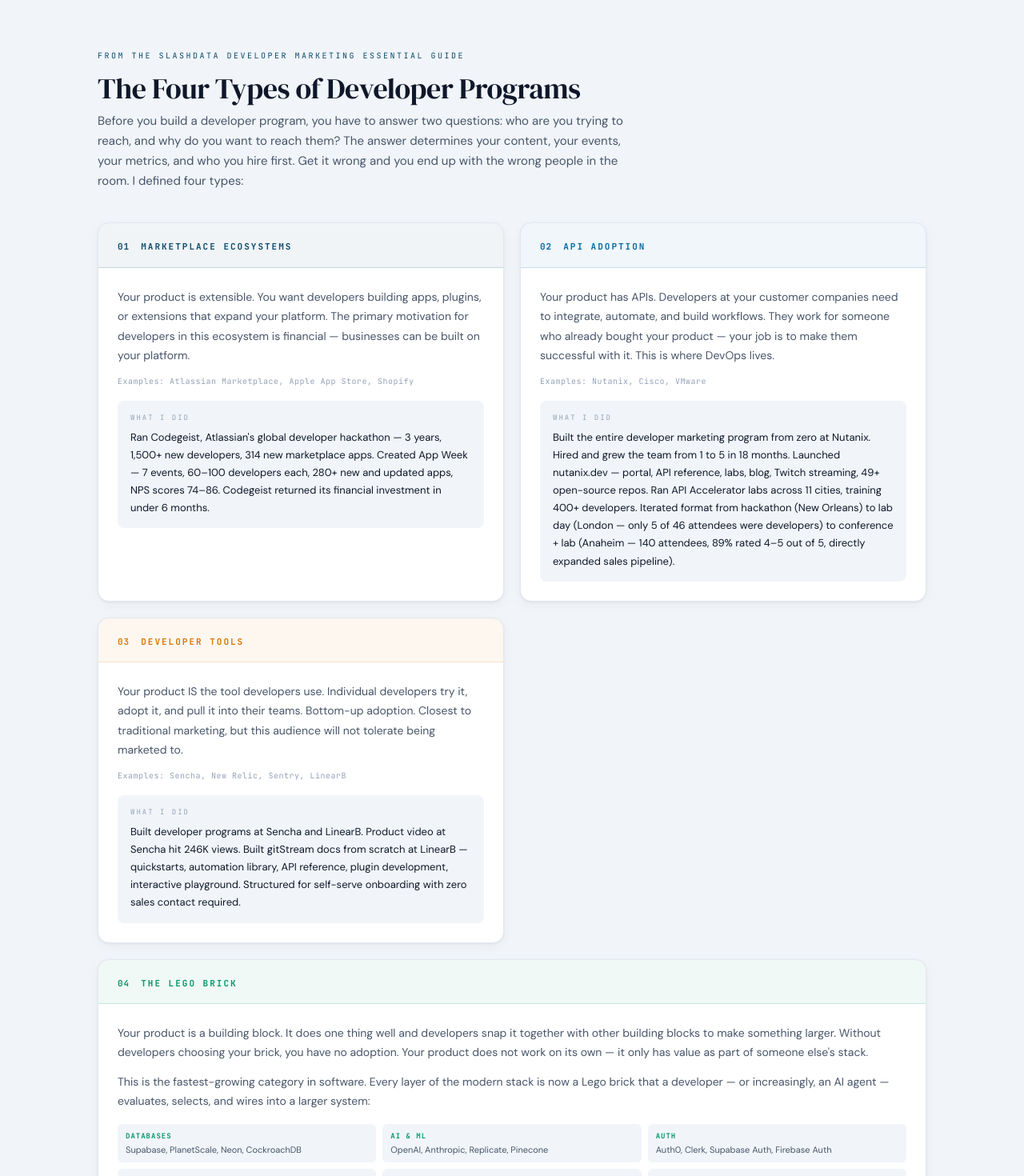
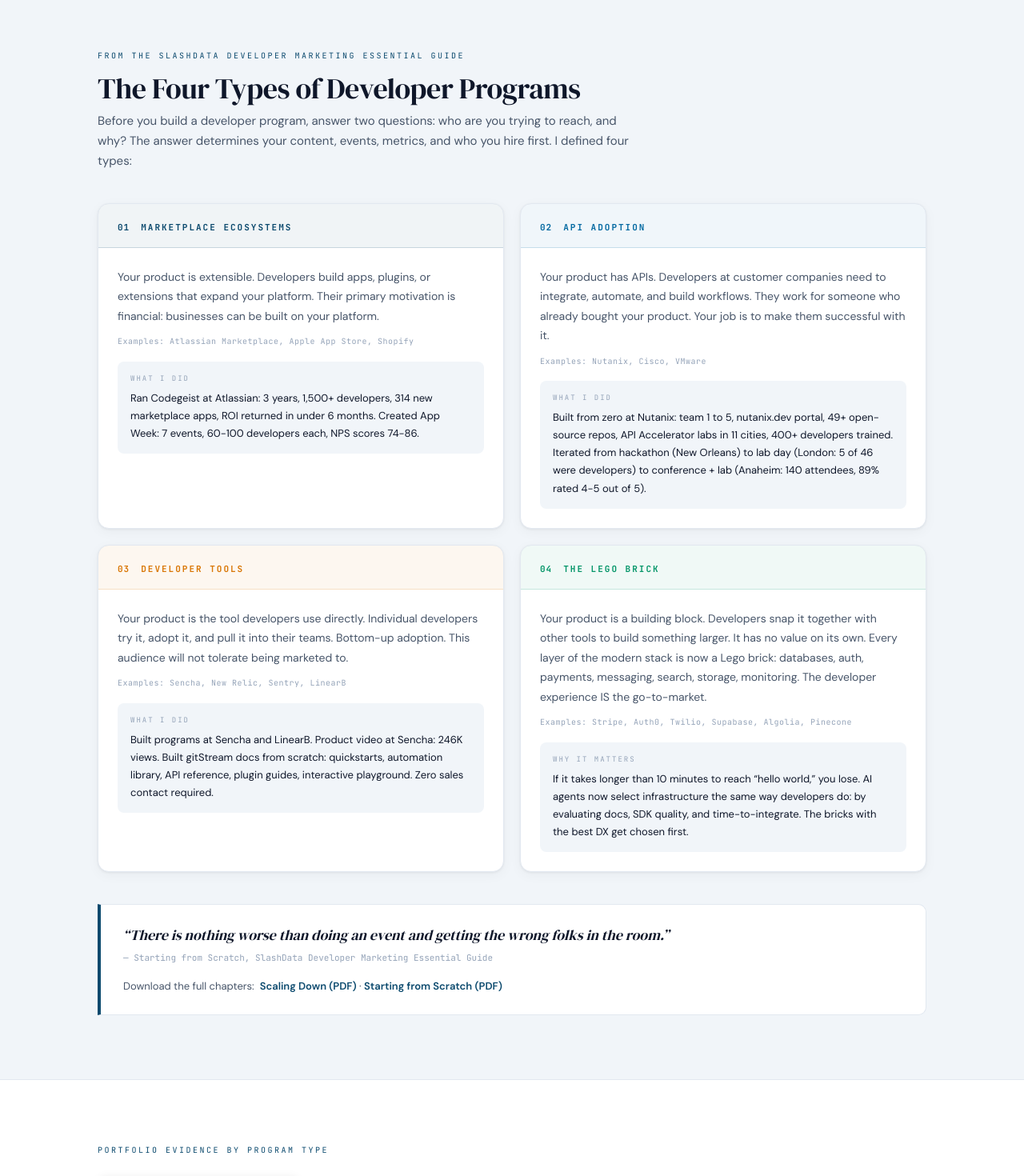
Before and after one commit to lkilpatrick/lkilpatrick_com, a Next.js app: page /impact in a window 1280 px wide. Shown: the part 380-1850 px from the top of the page at 80% size. Built offline with nearby package versions, Linux system fonts and the light colour scheme.

Commit message:
fix: four-types cards equal 2x2 grid - trim Lego Brick, remove em dashes, cut repetitive copy

```diff
--- a/app/components/ImpactHub.tsx
+++ b/app/components/ImpactHub.tsx
@@ -197,7 +197,7 @@ export default function ImpactHub() {
           <div className="ih-eyebrow" style={{ marginBottom: 12 }}>From the SlashData Developer Marketing Essential Guide</div>
           <h2 className="ih-section-title">The Four Types of Developer Programs</h2>
           <p className="ih-section-sub" style={{ marginBottom: 40, maxWidth: 680 }}>
-            Before you build a developer program, you have to answer two questions: who are you trying to reach, and why do you want to reach them? The answer determines your content, your events, your metrics, and who you hire first. Get it wrong and you end up with the wrong people in the room. I defined four types:
+Before you build a developer program, answer two questions: who are you trying to reach, and why? The answer determines your content, events, metrics, and who you hire first. I defined four types:
           </p>
 
           <div className="ih-four-grid">
@@ -208,11 +208,11 @@ export default function ImpactHub() {
                 <div className="ih-four-type" style={{ color: "var(--color-primary)" }}>MARKETPLACE ECOSYSTEMS</div>
               </div>
               <div className="ih-four-body">
-                <p className="ih-four-desc">Your product is extensible. You want developers building apps, plugins, or extensions that expand your platform. The primary motivation for developers in this ecosystem is financial — businesses can be built on your platform.</p>
+                <p className="ih-four-desc">Your product is extensible. Developers build apps, plugins, or extensions that expand your platform. Their primary motivation is financial: businesses can be built on your platform.</p>
                 <div className="ih-four-examples">Examples: Atlassian Marketplace, Apple App Store, Shopify</div>
                 <div className="ih-four-experience">
                   <div className="ih-four-exp-label">What I did</div>
-                  <p className="ih-four-exp-text">Ran Codegeist, Atlassian&apos;s global developer hackathon — 3 years, 1,500+ new developers, 314 new marketplace apps. Created App Week — 7 events, 60–100 developers each, 280+ new and updated apps, NPS scores 74–86. Codegeist returned its financial investment in under 6 months.</p>
+                  <p className="ih-four-exp-text">Ran Codegeist at Atlassian: 3 years, 1,500+ developers, 314 new marketplace apps, ROI returned in under 6 months. Created App Week: 7 events, 60-100 developers each, NPS scores 74-86.</p>
                 </div>
               </div>
             </div>
@@ -224,11 +224,11 @@ export default function ImpactHub() {
                 <div className="ih-four-type" style={{ color: "var(--color-primary-light)" }}>API ADOPTION</div>
               </div>
               <div className="ih-four-body">
-                <p className="ih-four-desc">Your product has APIs. Developers at your customer companies need to integrate, automate, and build workflows. They work for someone who already bought your product — your job is to make them successful with it. This is where DevOps lives.</p>
+                <p className="ih-four-desc">Your product has APIs. Developers at customer companies need to integrate, automate, and build workflows. They work for someone who already bought your product. Your job is to make them successful with it.</p>
                 <div className="ih-four-examples">Examples: Nutanix, Cisco, VMware</div>
                 <div className="ih-four-experience">
                   <div className="ih-four-exp-label">What I did</div>
-                  <p className="ih-four-exp-text">Built the entire developer marketing program from zero at Nutanix. Hired and grew the team from 1 to 5 in 18 months. Launched nutanix.dev — portal, API reference, labs, blog, Twitch streaming, 49+ open-source repos. Ran API Accelerator labs across 11 cities, training 400+ developers. Iterated format from hackathon (New Orleans) to lab day (London — only 5 of 46 attendees were developers) to conference + lab (Anaheim — 140 attendees, 89% rated 4–5 out of 5, directly expanded sales pipeline).</p>
+                  <p className="ih-four-exp-text">Built from zero at Nutanix: team 1 to 5, nutanix.dev portal, 49+ open-source repos, API Accelerator labs in 11 cities, 400+ developers trained. Iterated from hackathon (New Orleans) to lab day (London: 5 of 46 were developers) to conference + lab (Anaheim: 140 attendees, 89% rated 4-5 out of 5).</p>
                 </div>
               </div>
             </div>
@@ -240,44 +240,28 @@ export default function ImpactHub() {
                 <div className="ih-four-type" style={{ color: "var(--color-accent)" }}>DEVELOPER TOOLS</div>
               </div>
               <div className="ih-four-body">
-                <p className="ih-four-desc">Your product IS the tool developers use. Individual developers try it, adopt it, and pull it into their teams. Bottom-up adoption. Closest to traditional marketing, but this audience will not tolerate being marketed to.</p>
+                <p className="ih-four-desc">Your product is the tool developers use directly. Individual developers try it, adopt it, and pull it into their teams. Bottom-up adoption. This audience will not tolerate being marketed to.</p>
                 <div className="ih-four-examples">Examples: Sencha, New Relic, Sentry, LinearB</div>
                 <div className="ih-four-experience">
                   <div className="ih-four-exp-label">What I did</div>
-                  <p className="ih-four-exp-text">Built developer programs at Sencha and LinearB. Product video at Sencha hit 246K views. Built gitStream docs from scratch at LinearB — quickstarts, automation library, API reference, plugin development, interactive playground. Structured for self-serve onboarding with zero sales contact required.</p>
+                  <p className="ih-four-exp-text">Built programs at Sencha and LinearB. Product video at Sencha: 246K views. Built gitStream docs from scratch: quickstarts, automation library, API reference, plugin guides, interactive playground. Zero sales contact required.</p>
                 </div>
               </div>
             </div>
 
             {/* Card 4 */}
-            <div className="ih-four-card ih-four-card--wide">
+            <div className="ih-four-card">
               <div className="ih-four-card-header" style={{ background: "rgba(5,150,105,0.06)", borderColor: "rgba(5,150,105,0.18)" }}>
                 <div className="ih-four-num" style={{ color: "var(--color-success)" }}>04</div>
                 <div className="ih-four-type" style={{ color: "var(--color-success)" }}>THE LEGO BRICK</div>
               </div>
               <div className="ih-four-body">
-                <p className="ih-four-desc">Your product is a building block. It does one thing well and developers snap it together with other building blocks to make something larger. Without developers choosing your brick, you have no adoption. Your product does not work on its own — it only has value as part of someone else&apos;s stack.</p>
-                <p className="ih-four-desc" style={{ marginTop: 12 }}>This is the fastest-growing category in software. Every layer of the modern stack is now a Lego brick that a developer — or increasingly, an AI agent — evaluates, selects, and wires into a larger system:</p>
-                <div className="ih-four-lego-grid">
-                  {[
-                    ["Databases", "Supabase, PlanetScale, Neon, CockroachDB"],
-                    ["AI & ML", "OpenAI, Anthropic, Replicate, Pinecone"],
-                    ["Auth", "Auth0, Clerk, Supabase Auth, Firebase Auth"],
-                    ["Payments", "Stripe, Square, Adyen"],
-                    ["Messaging", "Twilio, Resend, Postmark, Stream"],
-                    ["Search", "Algolia, Typesense, Meilisearch"],
-                    ["Storage & CDN", "Cloudflare R2, Vercel Blob, AWS S3"],
-                    ["Frontend", "Vercel, Netlify, Fly.io, Railway"],
-                    ["Monitoring", "Datadog, Sentry, PostHog"],
-                  ].map(([cat, ex]) => (
-                    <div key={cat} className="ih-four-lego-item">
-                      <span className="ih-four-lego-cat">{cat}</span>
-                      <span className="ih-four-lego-ex">{ex}</span>
-                    </div>
-                  ))}
+                <p className="ih-four-desc">Your product is a building block. Developers snap it together with other tools to build something larger. It has no value on its own. Every layer of the modern stack is now a Lego brick: databases, auth, payments, messaging, search, storage, monitoring. The developer experience IS the go-to-market.</p>
+                <div className="ih-four-examples">Examples: Stripe, Auth0, Twilio, Supabase, Algolia, Pinecone</div>
+                <div className="ih-four-experience">
+                  <div className="ih-four-exp-label">Why it matters</div>
+                  <p className="ih-four-exp-text">If it takes longer than 10 minutes to reach &ldquo;hello world,&rdquo; you lose. AI agents now select infrastructure the same way developers do: by evaluating docs, SDK quality, and time-to-integrate. The bricks with the best DX get chosen first.</p>
                 </div>
-                <p className="ih-four-desc" style={{ marginTop: 16 }}>In every case, the developer experience IS the go-to-market. Your getting-started guide, your SDK, your API reference, and your first-five-minutes experience determine whether you get chosen or your competitor does. If it takes longer than 10 minutes to get to &ldquo;hello world,&rdquo; you lose.</p>
-                <p className="ih-four-desc" style={{ marginTop: 12 }}>This is also where AI agents change the game. When an agent is selecting infrastructure on behalf of a developer, it evaluates documentation quality, SDK ergonomics, and integration simplicity the same way a human developer does. The Lego bricks with the best developer experience will be the ones agents reach for first.</p>
               </div>
             </div>
           </div>
```
